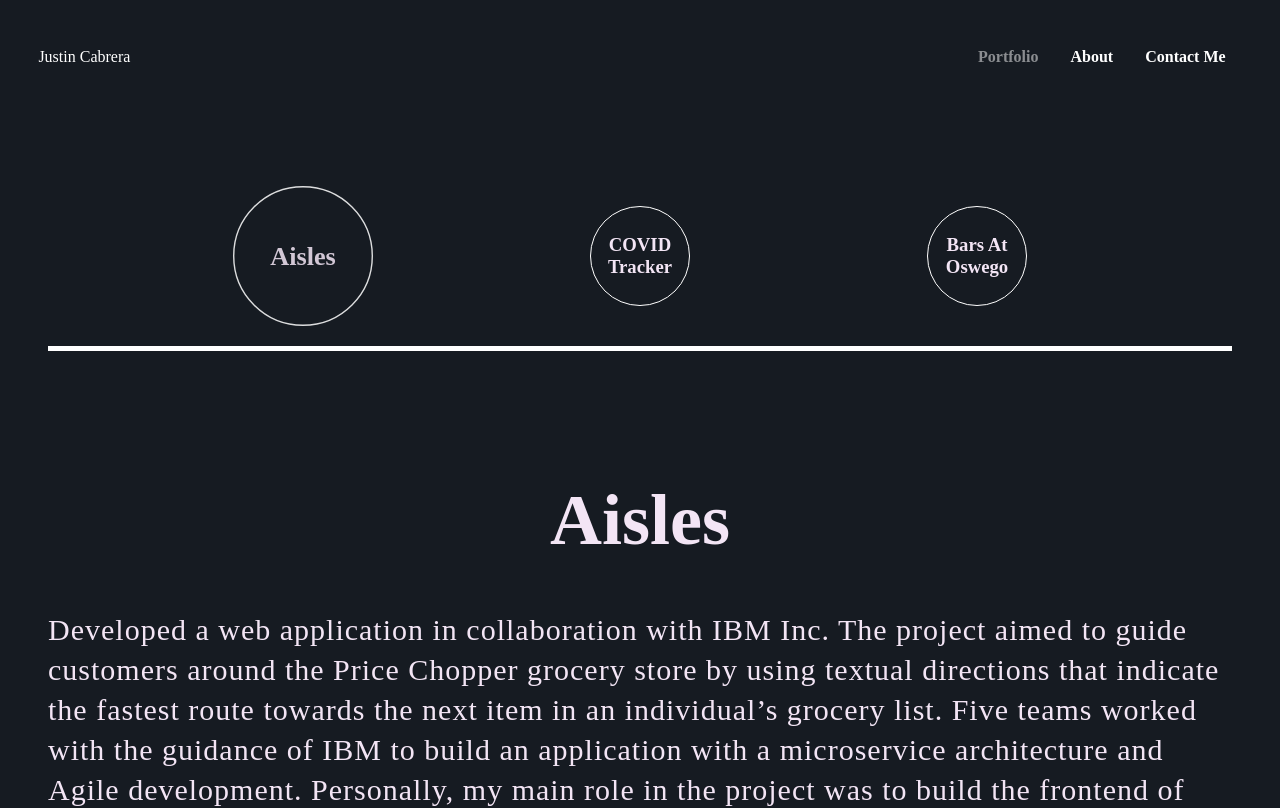
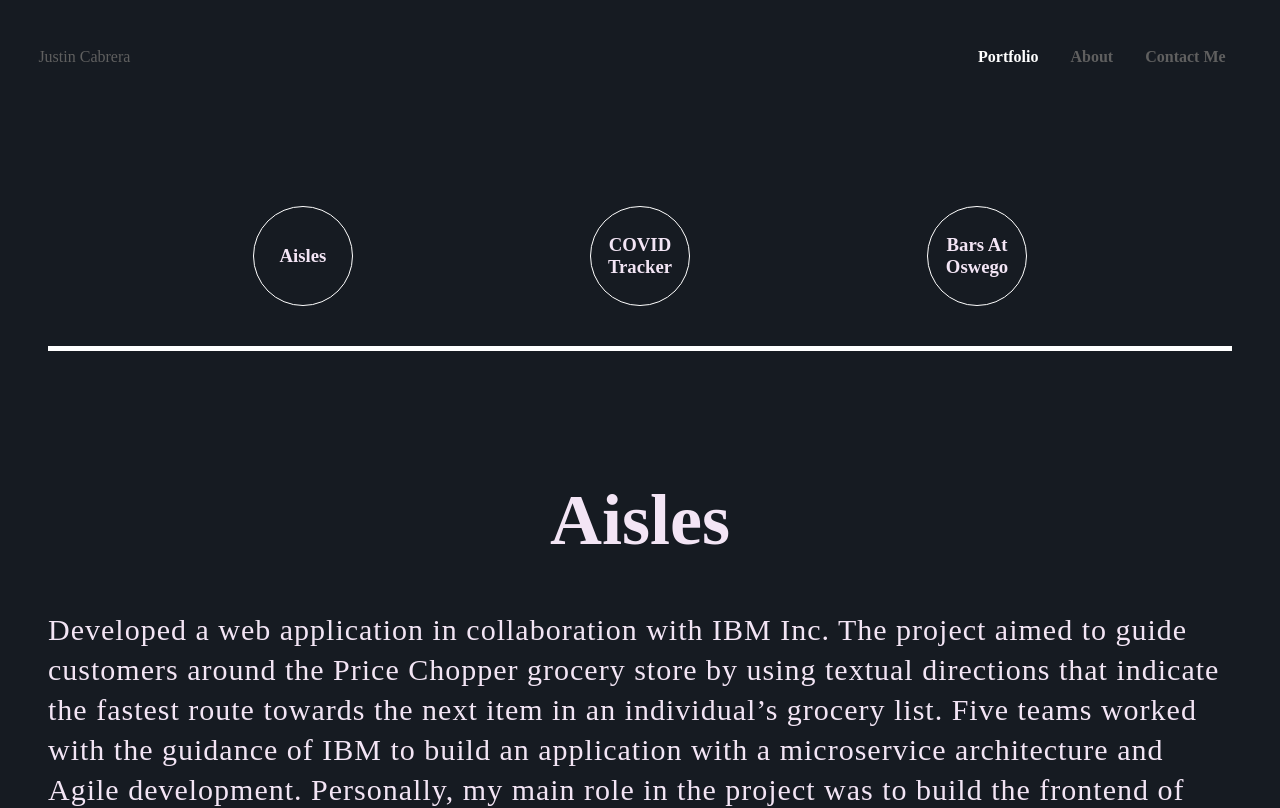
Before and after one commit to Hareds567/Portfolio, a React (Create React App) app: page /Portfolio in a window 1280 px wide. Shown: the top 808 px of the page. Built offline with nearby package versions, Linux system fonts and the light colour scheme.

Commit message:
updated animations

```diff
--- a/src/Header/Header.css
+++ b/src/Header/Header.css
@@ -2,13 +2,13 @@
 	display: inline-flex;
 	position: sticky;
 	width: 100%;
-	color: white;
 	top: 0em;
 	justify-content: space-between;
 	align-items: center;
 	z-index: 100;
 	overflow: block;
 	margin: 0;
+
 	padding: 1em 3%;
 	background: var(--primary-color);
 }
@@ -16,7 +16,8 @@
 	display: inline-block;
 }
 .home-page a {
-	color: white;
+	color: rgb(95, 95, 95);
+	transition: color 0.5s ease;
 }
 .home-page:hover {
 	cursor: pointer;
@@ -32,6 +33,10 @@
 	direction: row;
 }
 .navigation ul li:hover {
-	opacity: 0.5;
+	opacity: 1;
 	cursor: pointer;
 }
+.navigation a {
+	color: rgb(95, 95, 95);
+	transition: color 0.5s ease;
+}
--- a/src/Header/Header.tsx
+++ b/src/Header/Header.tsx
@@ -17,7 +17,9 @@ const Header = () => {
 	return (
 		<div className='header'>
 			<div className='home-page'>
-				<NavLink to='/'>Justin Cabrera</NavLink>
+				<NavLink exact activeStyle={{ color: "white" }} to='/'>
+					Justin Cabrera
+				</NavLink>
 			</div>
 			<div className='navigation'>
 				<ul>
@@ -26,8 +28,7 @@ const Header = () => {
 							<NavLink
 								key={element.name}
 								to={element.path}
-								activeStyle={{ opacity: "0.5" }}
-								style={{ color: "white" }}>
+								activeStyle={{ color: "white" }}>
 								<li>
 									<b>{element.name}</b>
 								</li>
--- a/src/Portfolio/Icons/Icons.tsx
+++ b/src/Portfolio/Icons/Icons.tsx
@@ -1,4 +1,10 @@
-import React, { useRef, SetStateAction, Dispatch, useEffect } from "react";
+import React, {
+	useRef,
+	SetStateAction,
+	Dispatch,
+	useEffect,
+	useState,
+} from "react";
 //Reducer
 
 //Styles
@@ -14,44 +20,31 @@ const Icons: React.FC<props> = ({
 	set_activeProject,
 }) => {
 	const icon_container = useRef<HTMLDivElement>(null);
+	const [animation, setAnimation] = useState(10);
 
-	const onClick = (e: React.MouseEvent<HTMLDivElement, MouseEvent>) => {
-		if (!icon_container.current) return;
-		if (title === activeProject) return;
+	const onClick = () => {
+		setAnimation(1);
 		set_activeProject(title);
-		icon_container.current.style.opacity = "0.85";
-		icon_container.current.style.transform = "scale(1.4)";
-		icon_container.current.style.color = "var(--primary-color)";
-		icon_container.current.style.background = "var(--secondary-color)";
 	};
-
 	useEffect(() => {
-		if (!icon_container.current) return;
-		if (title !== activeProject) {
-			icon_container.current.style.transitionDelay = "0s";
-			icon_container.current.style.transitionDuration = "1s";
-			icon_container.current.style.transform = "scale(1)";
-			icon_container.current.style.opacity = "1";
-			icon_container.current.style.background = "var(--primary-color)";
-			icon_container.current.style.color = "var(--secondary-color)";
+		if (activeProject !== title && (animation === 1 || animation === 2)) {
+			setAnimation(0);
 		}
 	});
-
 	useEffect(() => {
-		if (!icon_container.current) return;
-		if (title === activeProject) {
-			icon_container.current.style.transitionDelay = "3s";
-			icon_container.current.style.transitionDuration = "1s";
-			icon_container.current.style.opacity = "0.85";
-			icon_container.current.style.transform = "scale(1.4)";
+		if (activeProject === title) {
+			setAnimation(2);
 		}
 	}, []);
-
+	useEffect(() => {
+		console.log(animation);
+	}, [animation]);
 	return (
 		<div
 			className='icon-container'
 			ref={icon_container}
-			onClick={(event) => onClick(event)}>
+			onClick={onClick}
+			data-animation={animation}>
 			<span>
 				<h3>{title}</h3>
 			</span>
--- a/src/Portfolio/Project/Project.css
+++ b/src/Portfolio/Project/Project.css
@@ -54,20 +54,24 @@
 .project-icons::after {
 	position: absolute;
 	content: "";
-	width: 100%;
+	width: 0%;
 	height: 5px;
 	background-color: white;
 	left: 0;
 	bottom: 0;
 	animation-name: appearFromCenter;
+	animation-delay: 0.5s;
 	animation-duration: 3s;
+	animation-fill-mode: forwards;
 }
 
 @keyframes appearFromCenter {
 	0% {
+		width: 100%;
 		transform: scaleX(0);
 	}
 	100% {
+		width: 100%;
 		transform: scaleX(1);
 	}
 }
```
